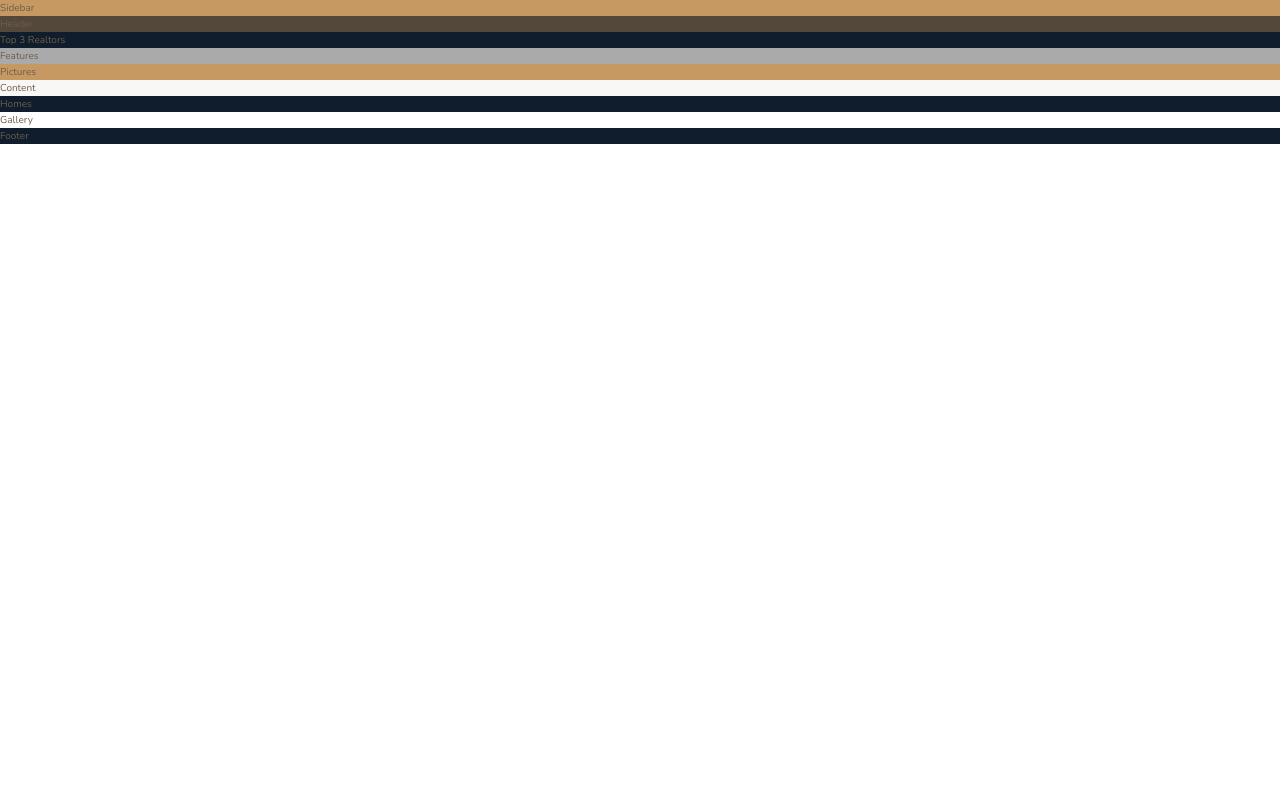
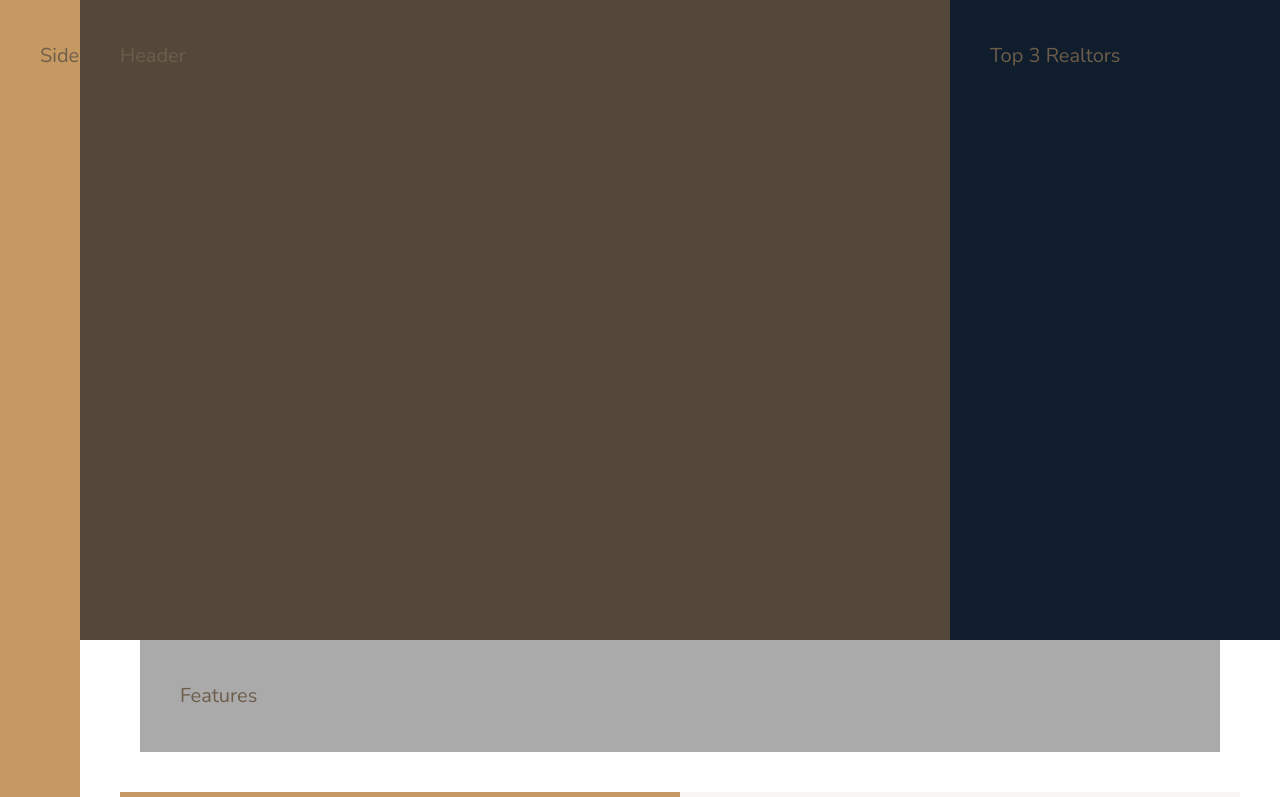
Before and after one commit to amxavier68/nexter, a React app: page / in a window 1280 px wide. Shown: the top 797 px of the page. Built offline with nearby package versions, Linux system fonts and the light colour scheme.

Commit message:
Finalized Grid Layout

```diff
--- /dev/null
+++ b/scss/layout/_container.scss
@@ -0,0 +1,10 @@
+.container {
+  display: grid;
+  grid-template-rows: 80vh min-content 40vw repeat(3, min-content);
+  grid-template-columns: [sidebar-start] 8rem [sidebar-end full-start] minmax(6rem, 1fr) [center-start] repeat(8, [col-start] minmax(min-content, 14rem) [col-end]) [center-end] minmax(6rem, 1fr) [full-end];
+
+  & > * {
+    padding: 4rem;
+    font-size: 2rem;
+  }
+}
--- a/scss/layout/_features.scss
+++ b/scss/layout/_features.scss
@@ -1,3 +1,4 @@
 .features {
   background-color: $color-grey-light-2;
+  grid-column: center-start / center-end;
 }
--- a/scss/layout/_footer.scss
+++ b/scss/layout/_footer.scss
@@ -1,3 +1,4 @@
 .footer {
   background-color: $color-secondary;
+  grid-column: full-start / full-end;
 }
--- a/scss/layout/_gallery.scss
+++ b/scss/layout/_gallery.scss
@@ -1,3 +1,4 @@
 .gallery {
   background-color: $color-grey-dark-1;
+  grid-column: full-start / full-end;
 }
--- a/scss/layout/_header.scss
+++ b/scss/layout/_header.scss
@@ -1,3 +1,5 @@
 .header {
   background-color: $color-grey-dark-1;
+  grid-column: full-start / col-end 6;
+  ;
 }
--- a/scss/layout/_homes.scss
+++ b/scss/layout/_homes.scss
@@ -1,3 +1,4 @@
 .homes {
   background-color: $color-secondary;
+  grid-column: center-start / center-end;
 }
--- a/scss/layout/_realtors.scss
+++ b/scss/layout/_realtors.scss
@@ -1,3 +1,4 @@
 .realtors {
   background-color: $color-secondary;
+  grid-column: col-start 7 / full-end;
 }
--- a/scss/layout/_sidebar.scss
+++ b/scss/layout/_sidebar.scss
@@ -1,3 +1,5 @@
 .sidebar {
   background-color: $color-primary;
+  grid-column: sidebar-start / sidebar-end;
+  grid-row: 1 / -1;
 }
--- a/scss/layout/_story.scss
+++ b/scss/layout/_story.scss
@@ -1,10 +1,16 @@
 .story {
+  grid-column: full-start / full-end;
+  display: grid;
+  grid-template-columns: [full-start] minmax(6rem, 1fr) [center-start] repeat(8, [col-start] minmax(min-content, 14rem) [col-end]) [center-end] minmax(6rem, 1fr) [full-end];
 
   &__pictures {
     background-color: $color-primary;
+    grid-column: full-start / col-end 4;
+
   }
 
   &__content {
     background-color: $color-grey-light-1;
+    grid-column: col-start 5 / full-end;
   }
 }
--- a/scss/main.scss
+++ b/scss/main.scss
@@ -3,8 +3,10 @@
 @import 'base/reset',
         'base/typography';
 
-@import 'layout/features',
+@import 'layout/container',
+        'layout/features',
         'layout/footer',
+        'layout/gallery',
         'layout/header',
         'layout/homes',
         'layout/realtors',
--- a/src/components/App.css
+++ b/src/components/App.css
@@ -15,26 +15,50 @@
   font-weight: 300;
   line-height: 1.6; }
 
+.container {
+  display: grid;
+  grid-template-rows: 80vh min-content 40vw repeat(3, min-content);
+  grid-template-columns: [sidebar-start] 8rem [sidebar-end full-start] minmax(6rem, 1fr) [center-start] repeat(8, [col-start] minmax(min-content, 14rem) [col-end]) [center-end] minmax(6rem, 1fr) [full-end]; }
+  .container > * {
+    padding: 4rem;
+    font-size: 2rem; }
+
 .features {
-  background-color: #aaa; }
+  background-color: #aaa;
+  grid-column: center-start / center-end; }
 
 .footer {
-  background-color: #101d2c; }
+  background-color: #101d2c;
+  grid-column: full-start / full-end; }
+
+.gallery {
+  background-color: #54483A;
+  grid-column: full-start / full-end; }
 
 .header {
-  background-color: #54483A; }
+  background-color: #54483A;
+  grid-column: full-start / col-end 6; }
 
 .homes {
-  background-color: #101d2c; }
+  background-color: #101d2c;
+  grid-column: center-start / center-end; }
 
 .realtors {
-  background-color: #101d2c; }
+  background-color: #101d2c;
+  grid-column: col-start 7 / full-end; }
 
 .sidebar {
-  background-color: #c69963; }
+  background-color: #c69963;
+  grid-column: sidebar-start / sidebar-end;
+  grid-row: 1 / -1; }
 
-.story__pictures {
-  background-color: #c69963; }
-
-.story__content {
-  background-color: #f9f7f6; }
+.story {
+  grid-column: full-start / full-end;
+  display: grid;
+  grid-template-columns: [full-start] minmax(6rem, 1fr) [center-start] repeat(8, [col-start] minmax(min-content, 14rem) [col-end]) [center-end] minmax(6rem, 1fr) [full-end]; }
+  .story__pictures {
+    background-color: #c69963;
+    grid-column: full-start / col-end 4; }
+  .story__content {
+    background-color: #f9f7f6;
+    grid-column: col-start 5 / full-end; }
--- a/src/components/App.js
+++ b/src/components/App.js
@@ -16,17 +16,14 @@
 const App = () => {
   return (
     <div className='container'>
-      <Sidebar className="sidebar" />
-      <div>
-        <Header className="header" />
-        <Realtors className="realtors" />
-      </div>
-      <Features className="features" />
-      <Story className="story" />
-      <Homes className="homes" />
-      <Gallery className="gallery" />
-
-      <Footer className="footer" />
+      <Sidebar />
+      <Header />
+      <Realtors />
+      <Features />
+      <Story />
+      <Homes />
+      <Gallery />
+      <Footer />
     </div>
   )
 }
```
